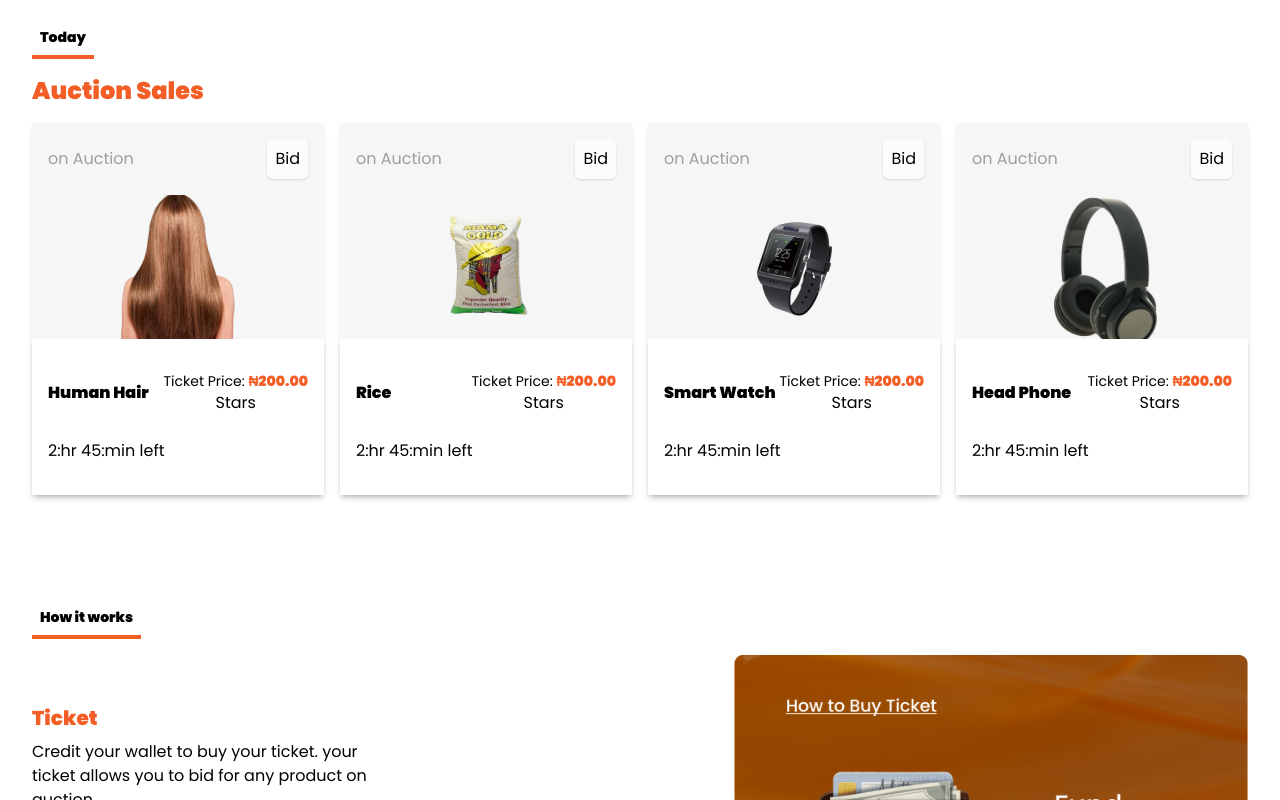
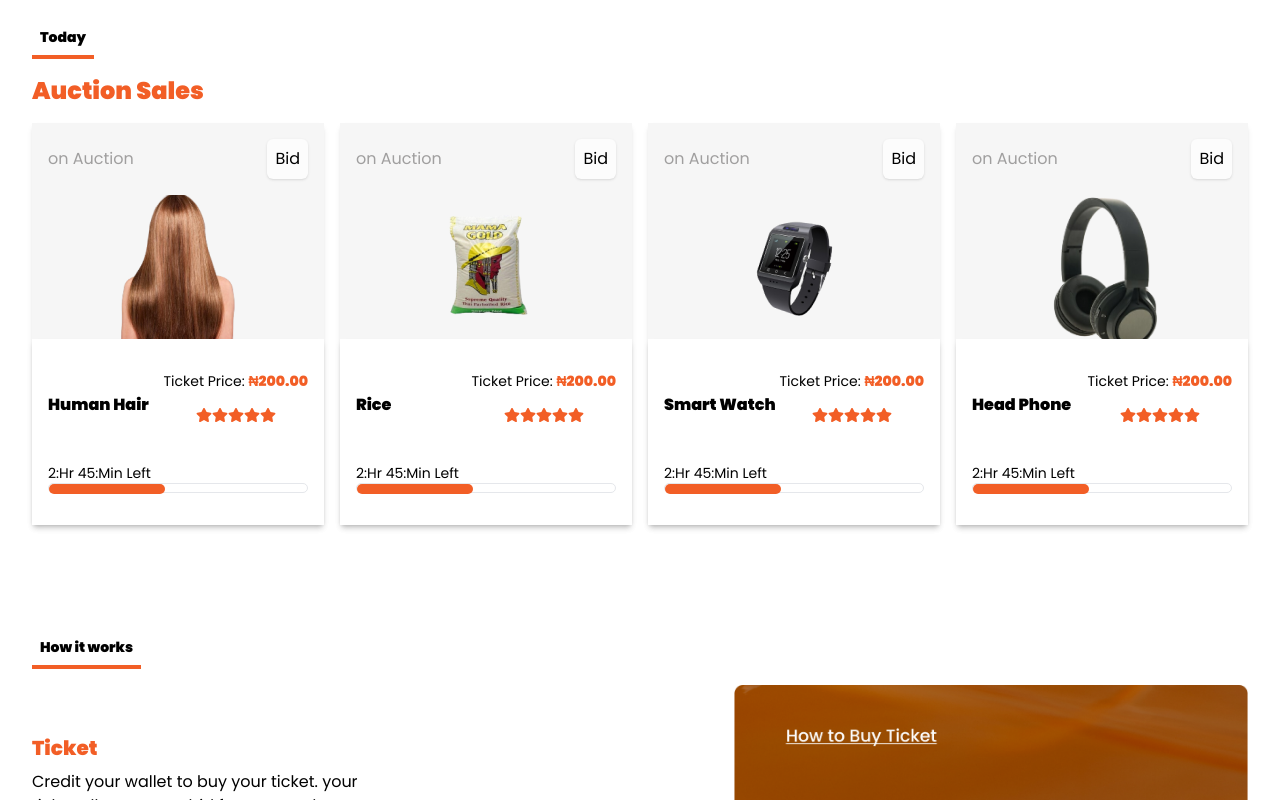
Before and after one commit to Ajiroba-project/ajrobaweb-app, a Next.js app: page / in a window 1280 px wide. Shown: the part 740-1540 px from the top of the page. Built offline with nearby package versions, Linux system fonts and the light colour scheme.

Commit message:
chore: modified card component

```diff
--- a/src/app/component/Card.tsx
+++ b/src/app/component/Card.tsx
@@ -1,4 +1,5 @@
 import Image from "next/image"
+import { FaStar } from "react-icons/fa";
 
 
 type cardDetails ={
@@ -30,12 +31,15 @@ export const AuctionCard =({cardInfo}:cardDetails)=>{
                 <div className=" font-bold">{value.name}</div>
                    <div className="flex flex-col items-center">
                      <p className="text-sm">ticket price: <span className="text-[#F25E26] font-semibold">₦200.00</span> </p>
-                    <p>stars</p>
+                    <p className="p-4 flex "><FaStar className="text-[#F25E26]"/> <FaStar className="text-[#F25E26]"/> <FaStar className="text-[#F25E26]"/> <FaStar className="text-[#F25E26]"/> <FaStar  className="text-[#F25E26]"/></p>
                    </div>
                 </div>
                 <div>
-                    <p>2:hr 45:min left</p>
-                    <p></p>
+                    <p className="capitalize text-sm">2:hr 45:min left</p>
+                    <div className="w-full bg-white rounded-full h-2.5 border border-gray">
+                        <div className="bg-[#F25E26] h-2.5 rounded-full w-[45%]"></div>
+                    </div>
+
                 </div>
             </div>
            </div>
```
